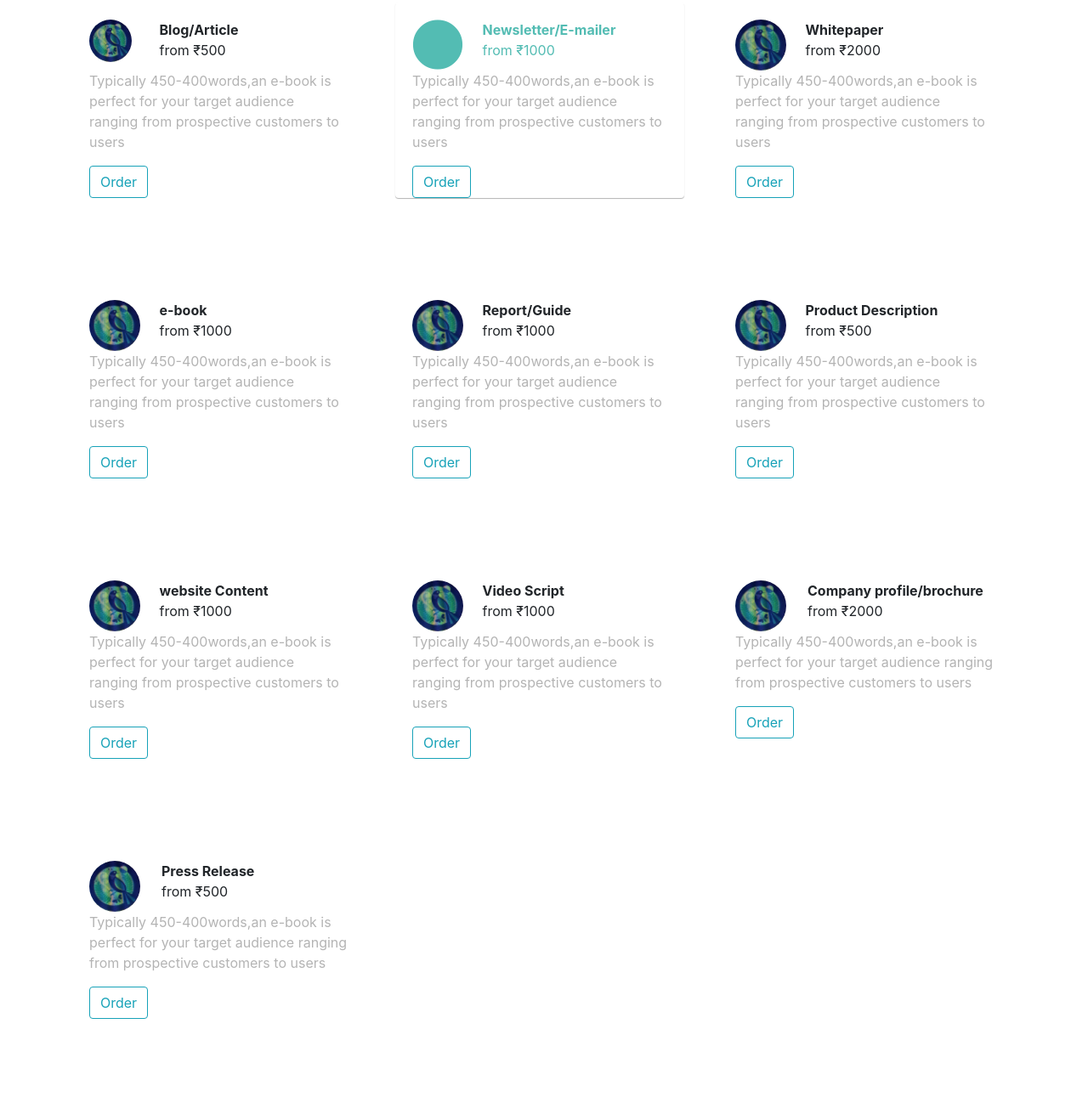
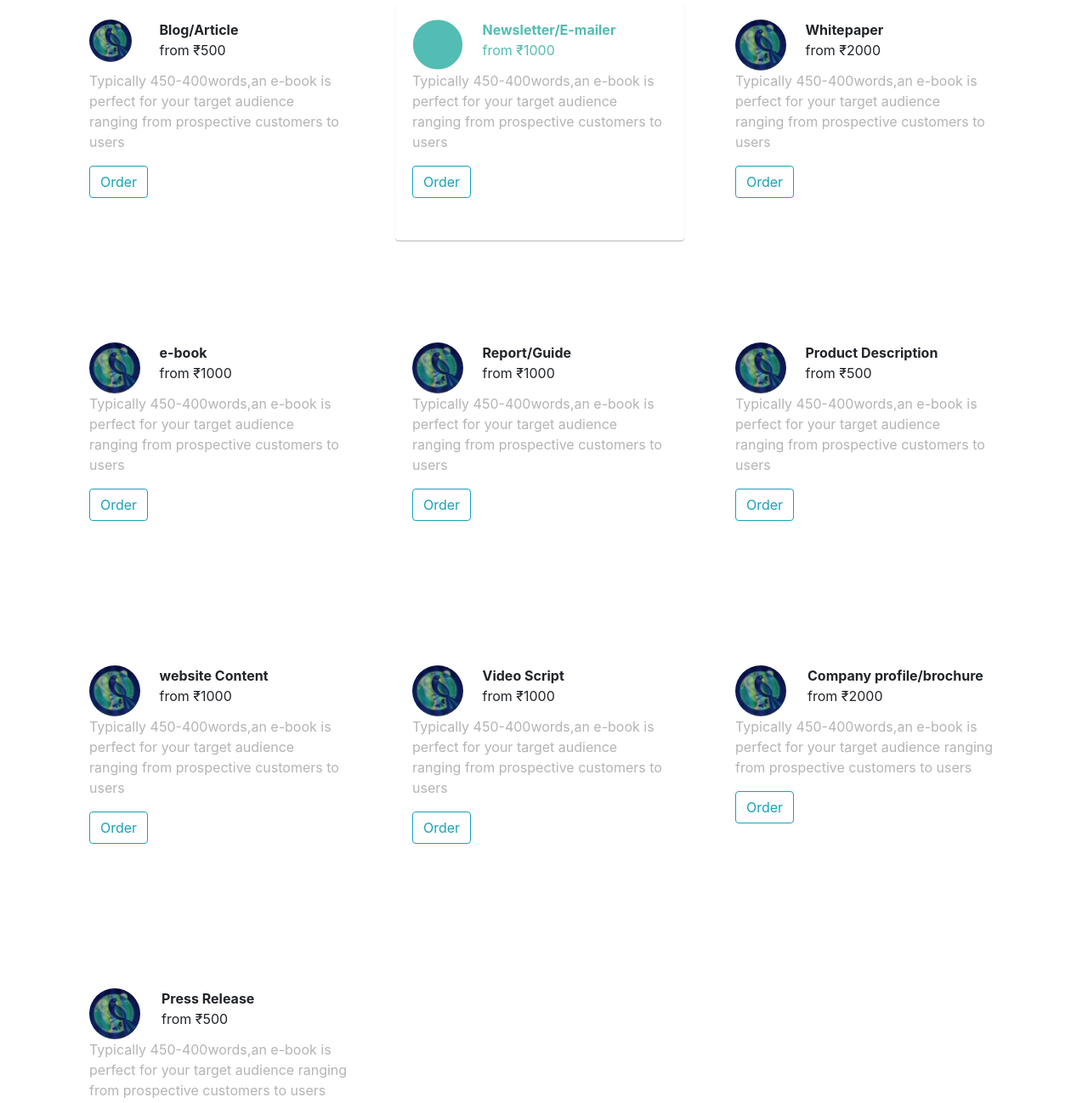
Before and after one commit to shiv-user/whitepandaassessment, a plain HTML site: page index.html in a window 1280 px wide. Shown: the part 594-1892 px from the top of the page at 85% size. Drawn offline with nearby package versions, Linux system fonts and the light colour scheme.

Commit message:
Update index.html

```diff
--- a/index.html
+++ b/index.html
@@ -40,7 +40,7 @@
 		<div class="container">
 		<div class="row" style="padding-top:20px; ">
 			<div class="col">
-				<div class="card" style="width: 340px;height:230px;border: none;">
+				<div class="card" style="width: 340px;height:280px;border: none;">
 					<div class="card-body">
 						<div class="row">
 							<div class="col-md-3">
@@ -60,7 +60,7 @@
 				</div>
 			</div>
 			<div class="col">
-				<div class="card" style="width: 340px;height:230px;border: none;box-shadow: 0 1px 1px 0  #B4B4B4 ;">
+				<div class="card" style="width: 340px;height:280px;border: none;box-shadow: 0 1px 1px 0  #B4B4B4 ;">
 					<div class="card-body">
 						<div class="row">
 							<div class="col-md-3">
@@ -80,7 +80,7 @@
 				</div>
 			</div>
 			<div class="col">
-				<div class="card" style="width: 340px;height:230px;border: none;">
+				<div class="card" style="width: 340px;height:280px;border: none;">
 					<div class="card-body">
 						<div class="row">
 							<div class="col-md-3">
@@ -102,7 +102,7 @@
 		</div>
 		<div class="row" style="padding-top:100px; ">
 			<div class="col">
-				<div class="card" style="width: 340px;height:230px;border: none;">
+				<div class="card" style="width: 340px;height:280px;border: none;">
 					<div class="card-body">
 						<div class="row">
 							<div class="col-md-3">
@@ -122,7 +122,7 @@
 				</div>
 			</div>
 			<div class="col">
-				<div class="card" style="width: 340px;height:230px;border: none;">
+				<div class="card" style="width: 340px;height:280px;border: none;">
 					<div class="card-body">
 						<div class="row">
 							<div class="col-md-3">
@@ -142,7 +142,7 @@
 				</div>
 			</div>
 			<div class="col">
-				<div class="card" style="width: 340px;height:230px;border: none;">
+				<div class="card" style="width: 340px;height:280px;border: none;">
 					<div class="card-body">
 						<div class="row">
 							<div class="col-md-3">
@@ -164,7 +164,7 @@
 		</div>
 		<div class="row" style="padding-top:100px; ">
 			<div class="col">
-				<div class="card" style="width:340px;height:230px;border: none;">
+				<div class="card" style="width:340px;height:280px;border: none;">
 					<div class="card-body">
 						<div class="row">
 							<div class="col-md-3">
@@ -184,7 +184,7 @@
 				</div>
 			</div>
 			<div class="col">
-				<div class="card" style="width:340px;height:230px;border: none;">
+				<div class="card" style="width:340px;height:280px;border: none;">
 					<div class="card-body">
 						<div class="row">
 							<div class="col-md-3">
@@ -204,7 +204,7 @@
 				</div>
 			</div>
 			<div class="col">
-				<div class="card" style="width:350px;height:230px;border: none;">
+				<div class="card" style="width:350px;height:280px;border: none;">
 					<div class="card-body">
 						<div class="row">
 							<div class="col-md-3">
@@ -226,7 +226,7 @@
 		</div>
 		<div class="row" style="padding-top:100px;">
 			<div class="col">
-				<div class="card" style="width: 350px;height:230px;border: none;">
+				<div class="card" style="width: 350px;height:280px;border: none;">
 					<div class="card-body">
 						<div class="row">
 							<div class="col-md-3">
```
